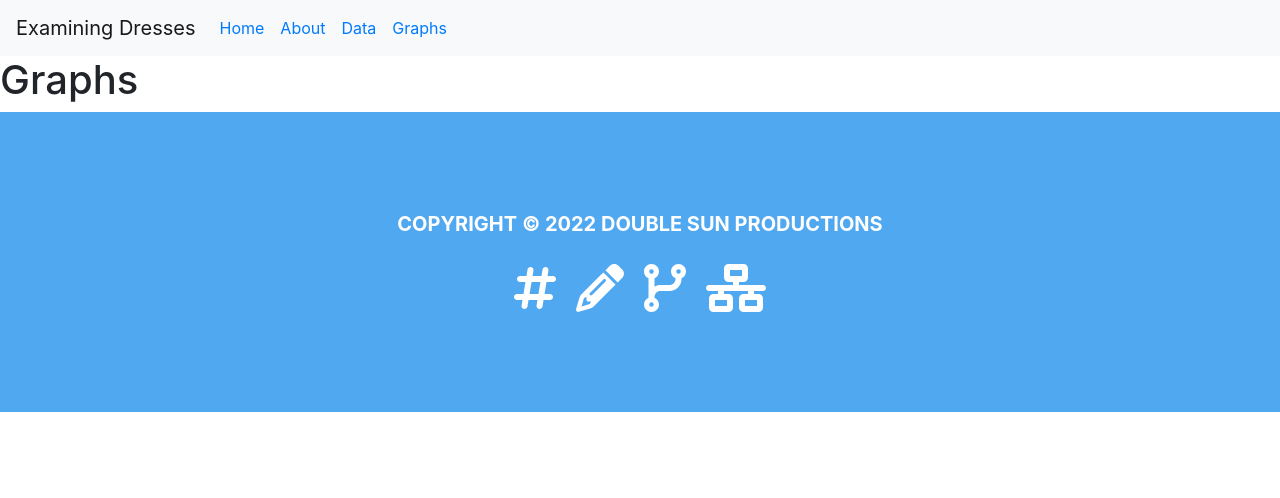
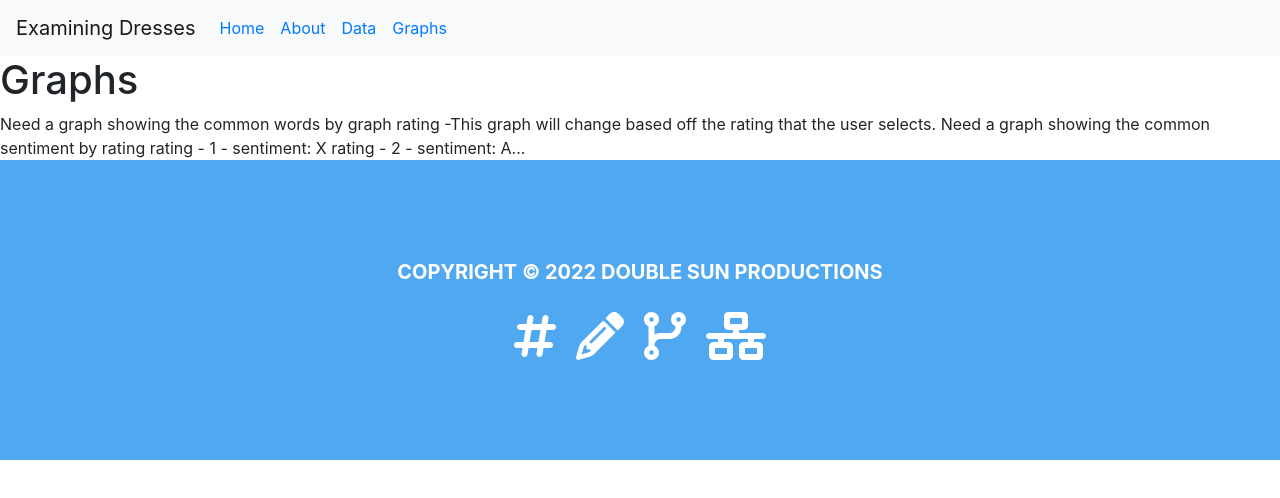
Before and after one commit to ravenusmc/dress_reviews, a Vue app in the folder client/: page /graphs in a window 1280 px wide. Shown: the top 498 px of the page. Built offline with nearby package versions, Linux system fonts and the light colour scheme; what vue-google-charts would draw is missing.

Commit message:
setting up for graphs page

```diff
--- a/client/src/router/index.js
+++ b/client/src/router/index.js
@@ -18,15 +18,11 @@ const routes = [
   {
     path: '/main',
     name: 'main',
-    // this generates a separate chunk (about.[hash].js) for this route
-    // which is lazy-loaded when the route is visited.
     component: () => import(/* webpackChunkName: "about" */ '../views/Main.vue')
   },
   {
     path: '/graphs',
     name: 'graphs',
-    // this generates a separate chunk (about.[hash].js) for this route
-    // which is lazy-loaded when the route is visited.
     component: () => import(/* webpackChunkName: "about" */ '../views/Graphs.vue')
   }
 ]
--- a/client/src/views/Graphs.vue
+++ b/client/src/views/Graphs.vue
@@ -1,6 +1,11 @@
 <template>
 	<div>
 		<h1>Graphs</h1>
+		Need a graph showing the common words by graph rating
+			-This graph will change based off the rating that the user selects.
+		Need a graph showing the common sentiment by rating
+		rating - 1 - sentiment: X
+		rating - 2 - sentiment: A...
 	</div>
 </template>
 
```
